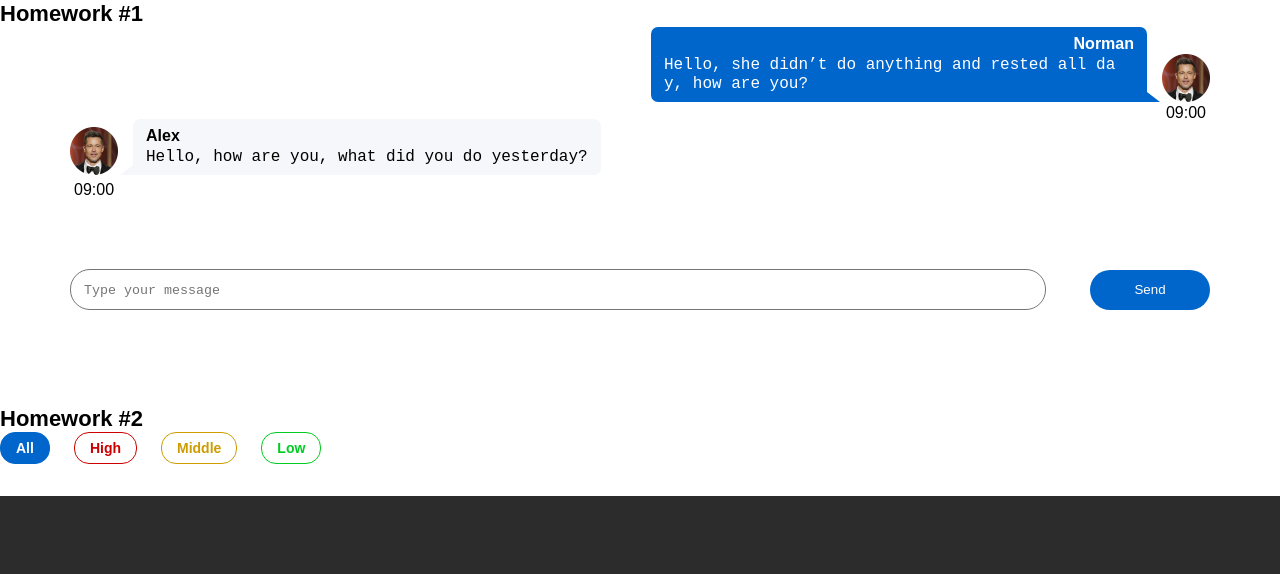
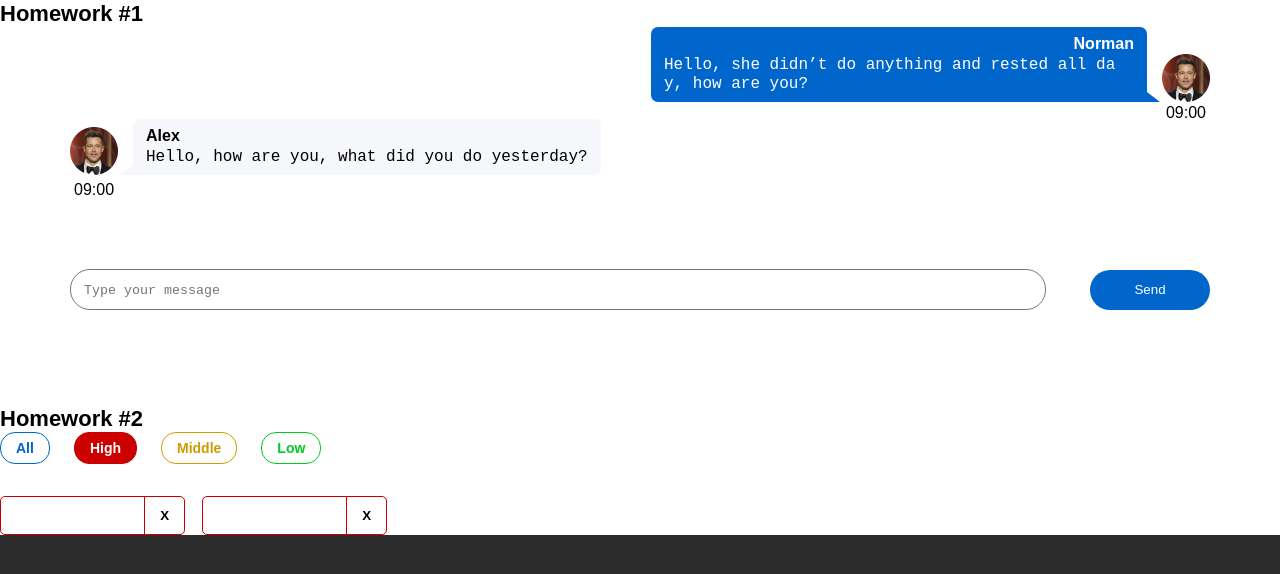
Before and after one commit to IJTINK7/hws-from-ignat, a React (Create React App) app: page / in a window 1280 px wide. Shown: the top 574 px of the page. Built offline with nearby package versions, Linux system fonts and the light colour scheme.

Commit message:
Complete filterAffairs function with passed tests

```diff
--- a/src/s2-homeworks/hw02/HW2.tsx
+++ b/src/s2-homeworks/hw02/HW2.tsx
@@ -35,16 +35,19 @@ const defaultAffairs: Array<AffairType> = [
 ];
 
 // pure helper functions
-export const filterAffairs = (affairs: Array<AffairType>, filter: FilterType): any => { // need to fix any
-    return affairs.filter(el=>el.priority === filter)
+export const filterAffairs = (affairs: Array<AffairType>, filter: FilterType): Array<AffairType> => {
+    if(filter === "all"){
+        return affairs;
+    }
+    return affairs.filter(el=>el.priority === filter);
 }
-export const deleteAffair = (affairs: Array<AffairType>, _id: number): any => { // need to fix any
+export const deleteAffair = (affairs: Array<AffairType>, _id: number): Array<AffairType> => { // need to fix any
     return affairs.filter(el=>el._id !== _id);
 }
 
 function HW2() {
     const [affairs, setAffairs] = useState<Array<AffairType>>(defaultAffairs);
-    const [filter, setFilter] = useState<FilterType>('all');
+    const [filter, setFilter] = useState<FilterType>('high');
 
     const filteredAffairs = filterAffairs(affairs, filter)
     const deleteAffairCallback = (_id: number) => {
```
